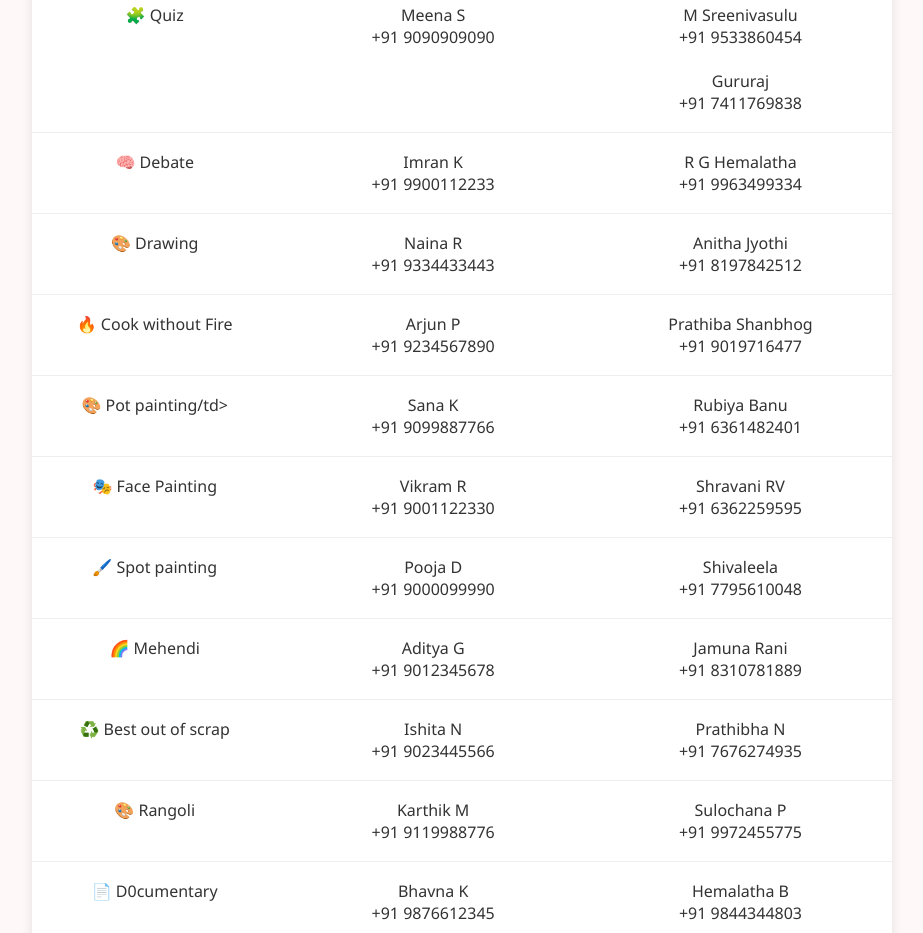
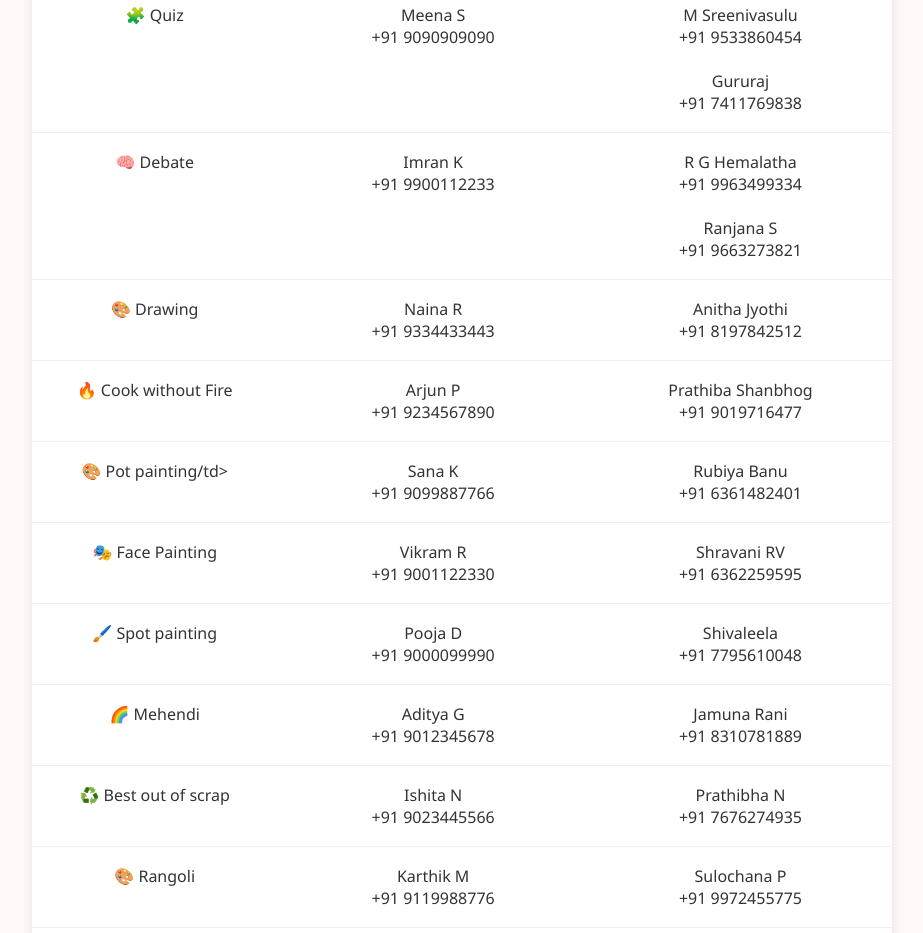
Before and after one commit to explorika/explorika2k25, a plain HTML site: page expo 2k25/nav-htmls/ctc.html in a window 1280 px wide. Shown: the part 960-1893 px from the top of the page, without its empty margins (178-1101 px from the left). Drawn offline with Linux system fonts and the light colour scheme.

Commit message:
Update ctc.html

```diff
--- a/expo 2k25/nav-htmls/ctc.html
+++ b/expo 2k25/nav-htmls/ctc.html
@@ -314,8 +314,8 @@
           <tr>
             <td>🧠 Debate</td>
             <td>Imran K<br>+91 9900112233</td>
-            <td>R G Hemalatha
-              <br>+91 9963499334
+            <td>R G Hemalatha<br>+91 9963499334<br><br>Ranjana S<br>+91 9663273821</td>
+
               <!-- <br><br>Prof. R Naik<br>+91 9887766554</td> -->
           </tr>
           <tr>
```
